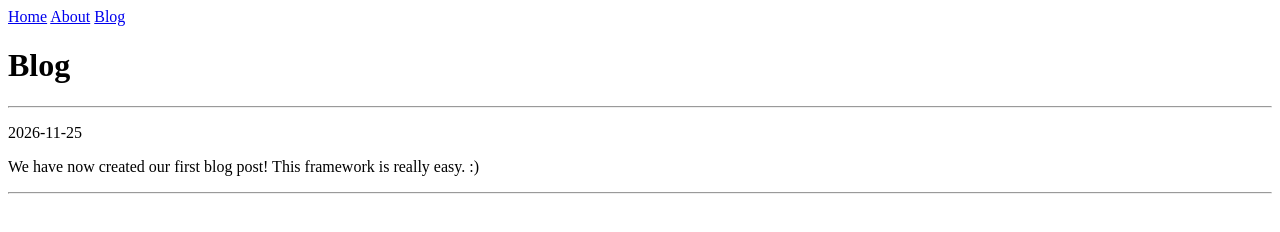
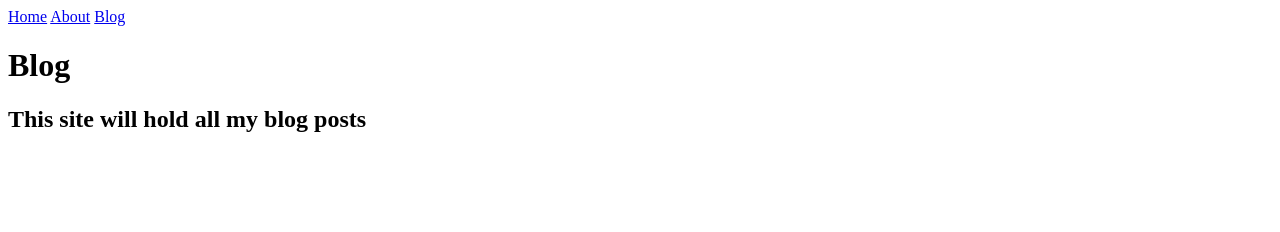
Before and after one commit to BuccoBruce/astro-blog, an Astro site: page /blog in a window 1280 px wide. Built offline with nearby package versions, Linux system fonts and the light colour scheme; Astro itself is replaced by a stand-in of ours.

Commit message:
Updated blog

```diff
--- a/src/pages/blog.astro
+++ b/src/pages/blog.astro
@@ -17,10 +17,6 @@
 
 		<h1>Blog</h1>
 
-		<hr />
-        <p>2026-11-25</p>
-
-        <p>We have now created our first blog post! This framework is really easy. :)</p>
-		<hr />
+		<h2>This site will hold all my blog posts</h2>
 	</body>
 </html>
```
